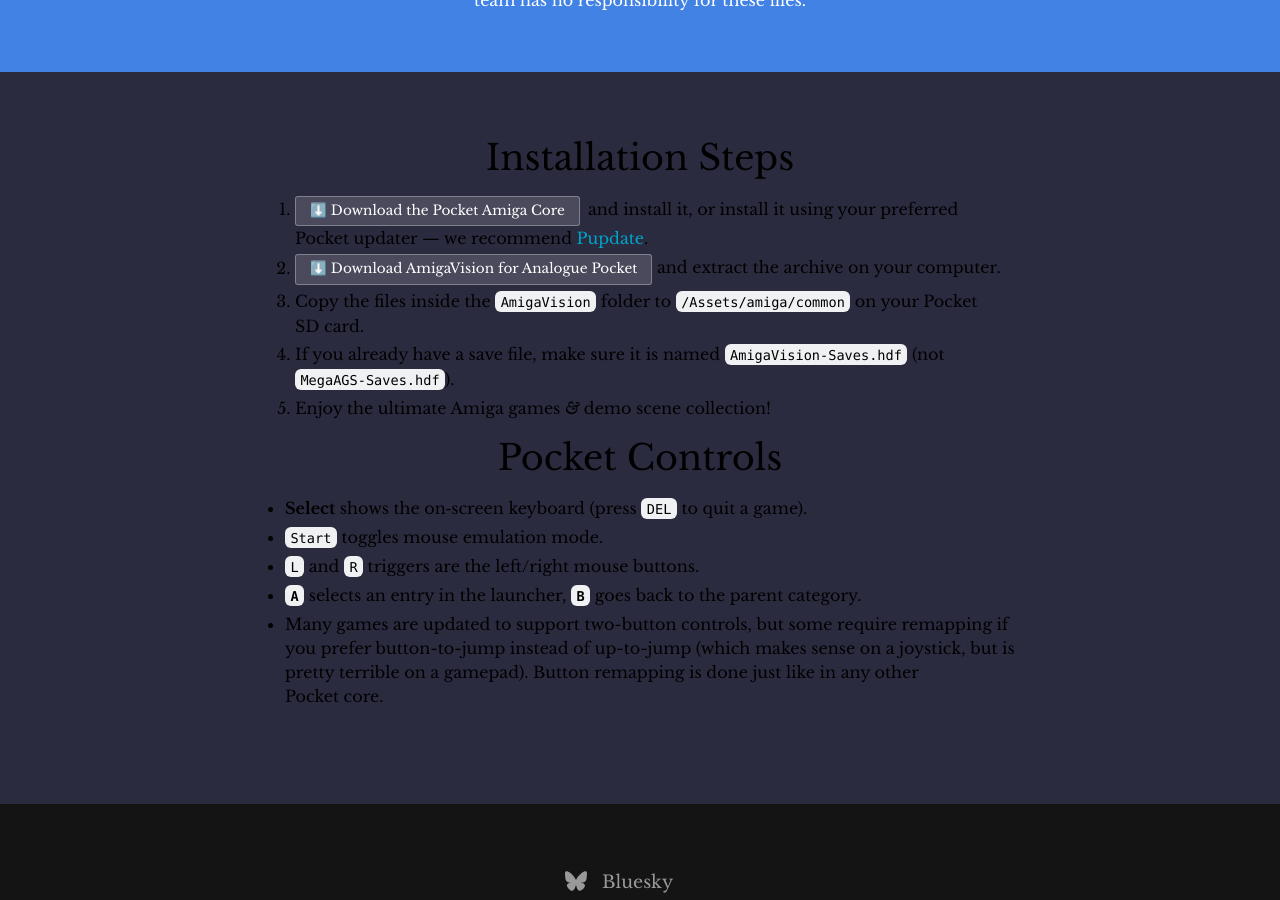
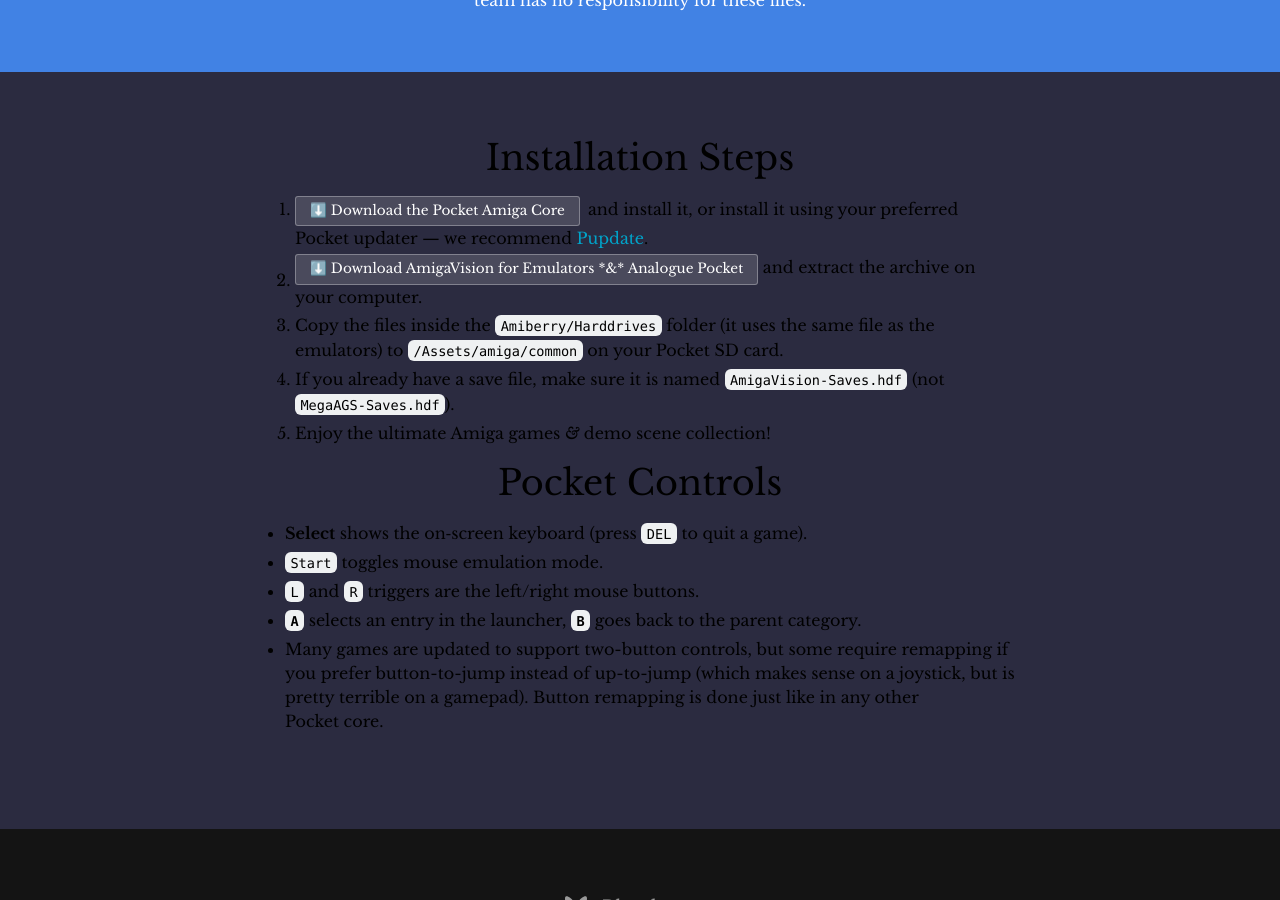
Before and after one commit to amigavision/amigavision.github.io, a Jekyll site: the page built from download/pocket.html, in a window 1280 px wide and 900 px high, scrolled down 371 px. Built offline with Jekyll 4.4.1, drawn with Linux system fonts in a browser that asks for light colours.

Commit message:
Update Pocket instructions

```diff
--- a/download/pocket.html
+++ b/download/pocket.html
@@ -17,8 +17,8 @@
     <h2>Installation Steps</h2>
     <ol>
       <li><div class="button alt"><a target="_blank" href="https://github.com/Mazamars312/Analogue-Amiga">⬇️ Download the Pocket Amiga Core</a></div>and install it, or install it using your preferred Pocket updater — we recommend <a href="https://mattpannella.github.io/pupdate/">Pupdate</a>.</li>
-      <li><div class="button alt"><a target="_blank" href="https://archive.org/details/software?query=amigavision+for+emulators">⬇️ Download AmigaVision for Analogue Pocket</a> and extract the archive on your computer.</li>
-      <li>Copy the files inside the <code>AmigaVision</code> folder to <code>/Assets/amiga/common</code> on your Pocket SD card.</li>
+      <li><div class="button alt"><a target="_blank" href="https://archive.org/details/software?query=amigavision+for+emulators">⬇️ Download AmigaVision for Emulators *&* Analogue Pocket</a> and extract the archive on your computer.</li>
+      <li>Copy the files inside the <code>Amiberry/Harddrives</code> folder (it uses the same file as the emulators) to <code>/Assets/amiga/common</code> on your Pocket SD card.</li>
       <li>If you already have a save file, make sure it is named <code>AmigaVision-Saves.hdf</code> (not <code>MegaAGS-Saves.hdf</code>).</li>
       <li>Enjoy the ultimate Amiga games <i>&</i> demo scene collection!</li>
     </ol>
```
